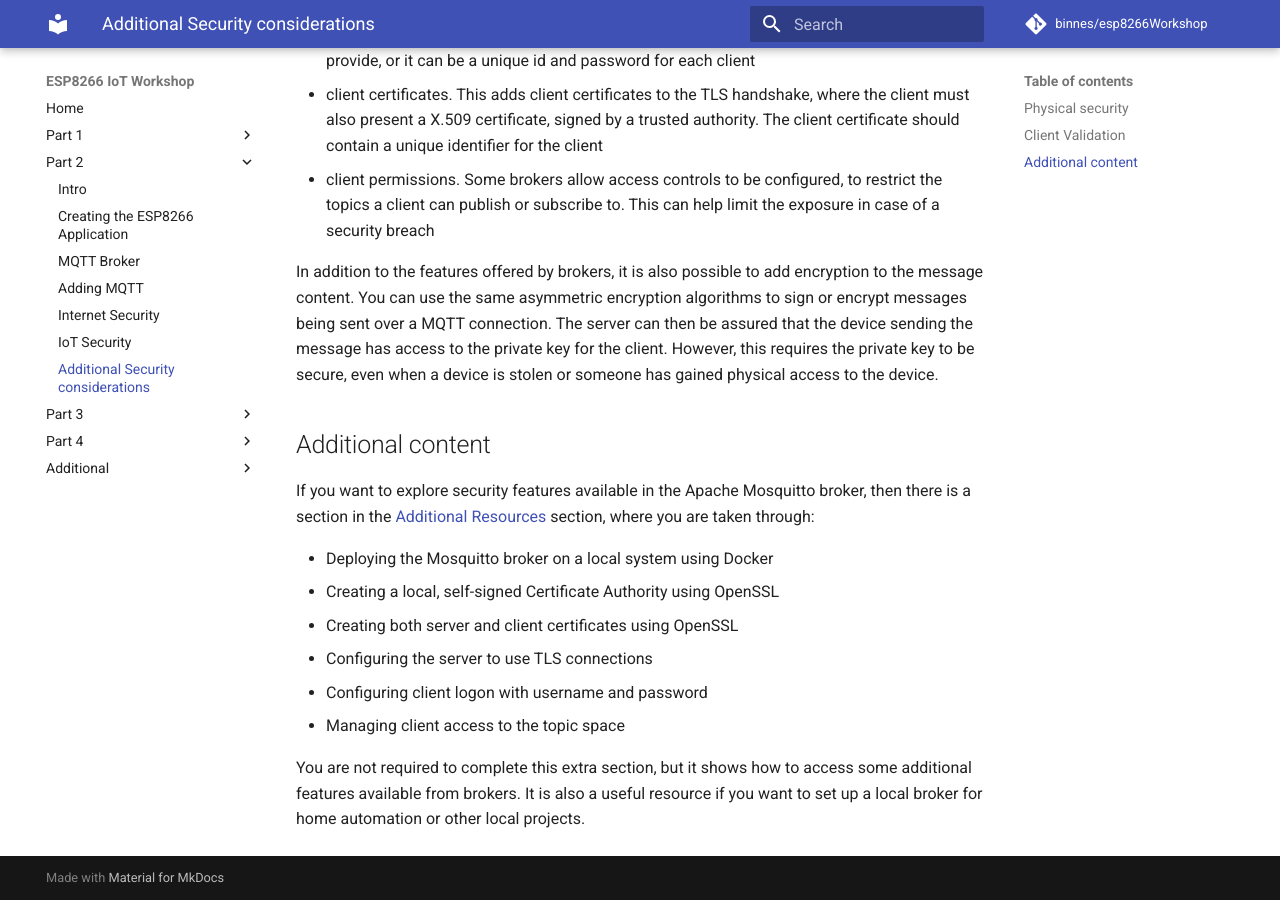
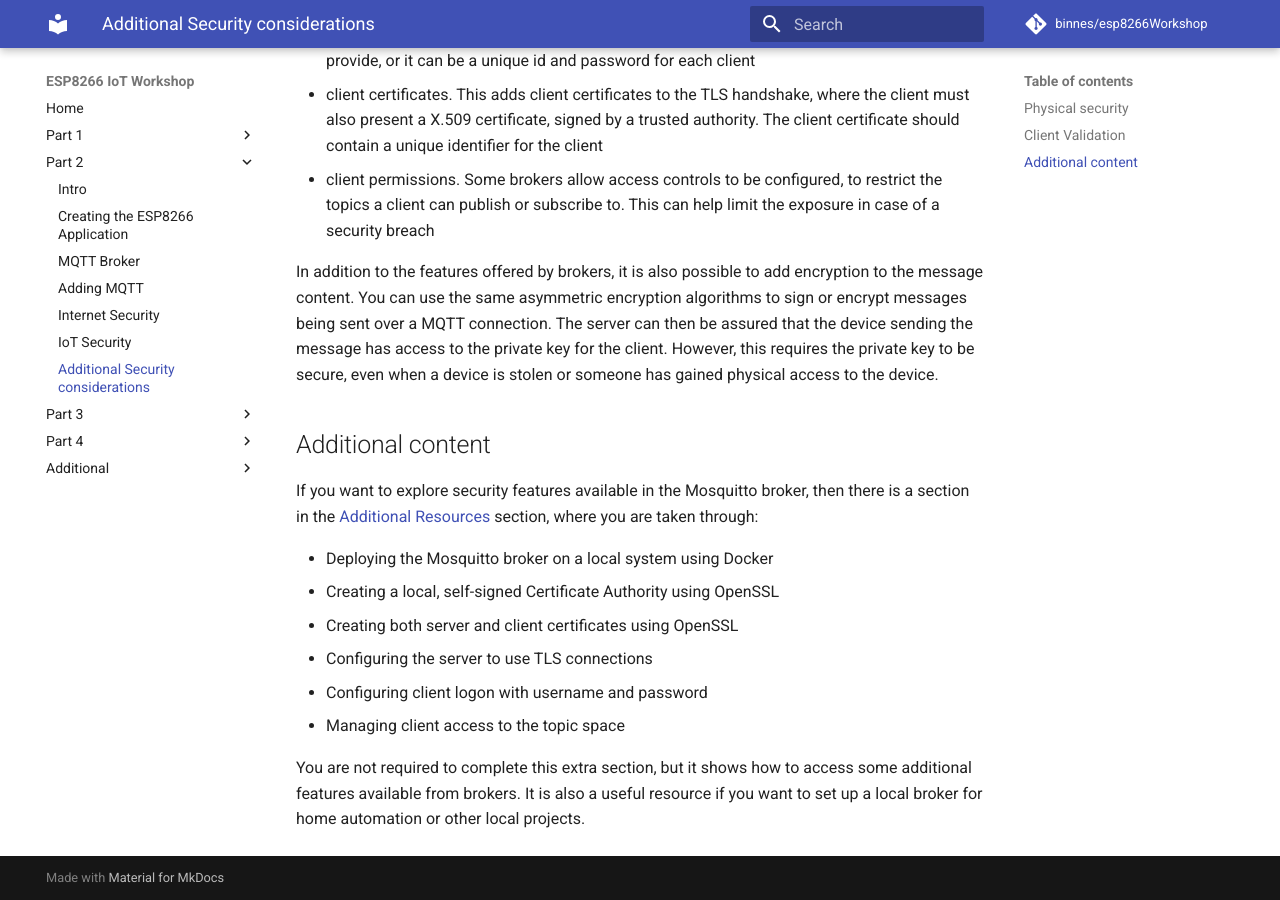
Before and after one commit to binnes/esp8266Workshop, an MkDocs documentation site: the page built from docs/part2/SECURITY2.md, in a window 1280 px wide and 900 px high, scrolled down 1318 px. Built offline with MkDocs 1.6.1 and Material for MkDocs 9.7.7, drawn with Linux system fonts in a browser that asks for light colours; comment, search, counter and statistics services are not loaded; part of the change alters nothing that is shown.

Commit message:
review updates

```diff
--- a/docs/part2/SECURITY2.md
+++ b/docs/part2/SECURITY2.md
@@ -16,7 +16,7 @@ If a device is stolen or can be accessed in place, then the security of device s
 
 The ESP8266 is an inexpensive device that lacks features to secure internal storage, such as secure boot, encrypted or protected flash memory, application code verification/encryption.  If you have physical access to an ESP8266 device you can read the memory of the device, so can access anything on a filesystem and the application binary.  You can also replace the application code running on the device.  This is a big security exposure, so whilst good to learn about IoT and use it for hobby projects the ESP8266 is probably not a good choice for a commercial solution.
 
-There are a number of devices and components available on the market that have security built in to provide an enhanced level of security to prevent local attacks.  If the device is physically accessed then the content of memory and storage is protected and code cannot be read or replaced without having the appropriate security keys.  Examples of device security can be seen from [Texas Instruments](https://www.ti.com/technologies/security/overview.html) and [STMicroelectronics](https://www.st.com/content/st_com/en/stm32trust.html).
+There are a number of devices and components available on the market that have security built in to provide an enhanced level of security to prevent local attacks.  If the device is physically accessed then the content of memory and storage is protected and code cannot be read or replaced without having the appropriate security keys.  Examples of device security can be seen from [Texas Instruments](https://www.ti.com/technologies/security/overview.html){target=_blank} and [STMicroelectronics](https://www.st.com/content/st_com/en/stm32trust.html){target=_blank}.
 
 ## Client Validation
 
@@ -36,7 +36,7 @@ In addition to the features offered by brokers, it is also possible to add encry
 
 ## Additional content
 
-If you want to explore security features available in the Apache Mosquitto broker, then there is a section in the [Additional Resources]() section, where you are taken through:
+If you want to explore security features available in the Mosquitto broker, then there is a section in the [Additional Resources](../mosquitto/README.md){target=_blank} section, where you are taken through:
 
 - Deploying the Mosquitto broker on a local system using Docker
 - Creating a local, self-signed Certificate Authority using OpenSSL
```
